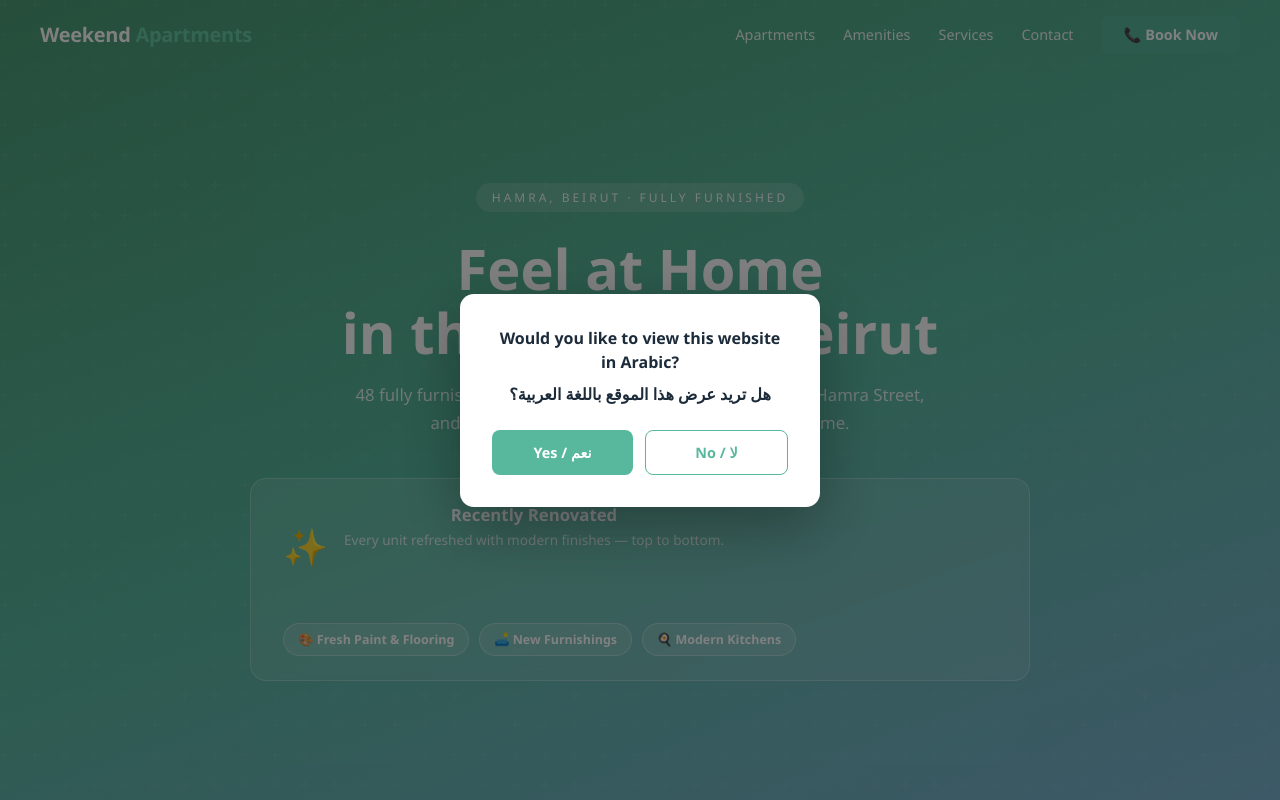
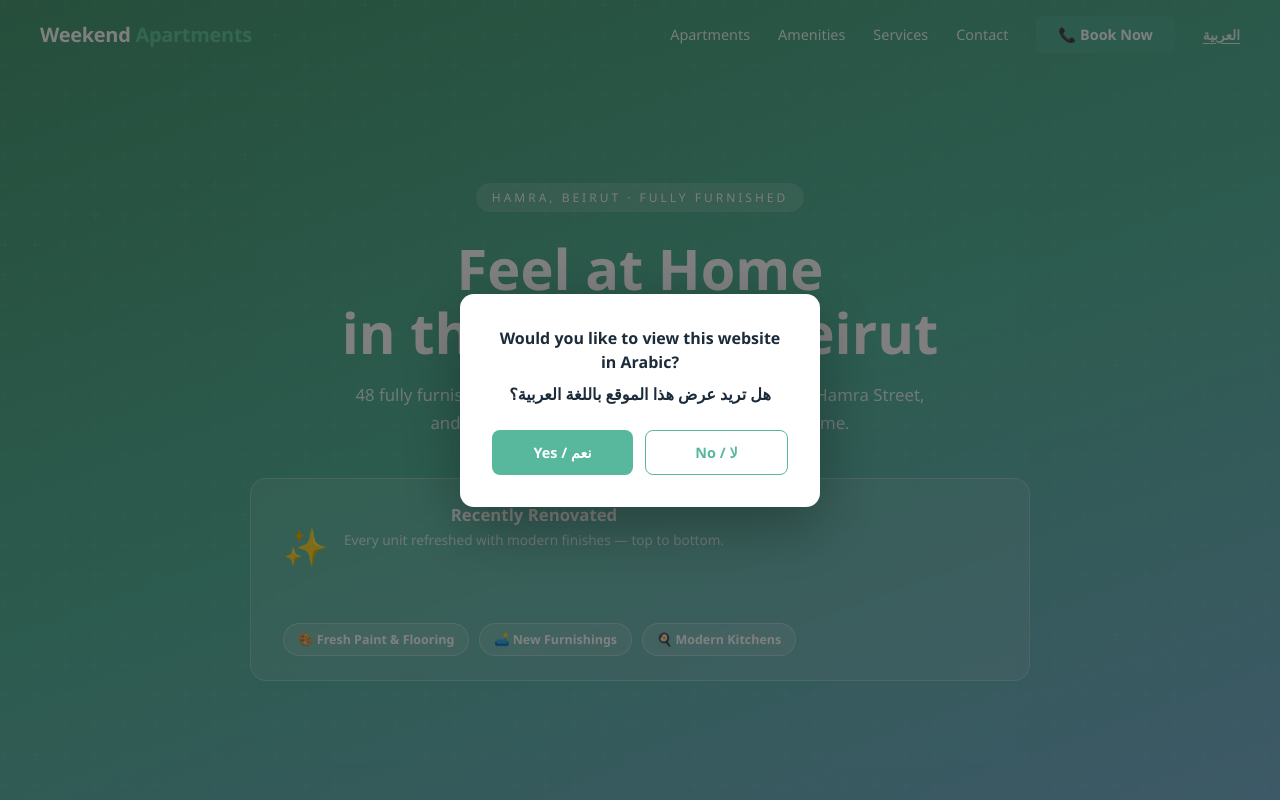
Before and after one commit to Nour452005/weekend-furnished-apartments, a plain HTML site: page index.html in a window 1280 px wide. Shown: the top 800 px of the page. Drawn offline with Linux system fonts and the light colour scheme.

Commit message:
Add language toggle to navbar

```diff
--- a/css/style.css
+++ b/css/style.css
@@ -872,6 +872,25 @@ footer span { color: var(--blue-light); }
 
 .footer-lang-link:hover { color: var(--blue-light); }
 
+.nav-lang-link {
+    color: rgba(255,255,255,0.85);
+    font-size: 0.85rem;
+    font-weight: 600;
+    cursor: pointer;
+    text-decoration: underline;
+    text-underline-offset: 3px;
+}
+
+.nav-lang-link:hover { color: var(--white); }
+nav.scrolled .nav-lang-link { color: var(--text-muted); }
+nav.scrolled .nav-lang-link:hover { color: var(--blue); }
+
+.nav-lang-link-mobile {
+    color: var(--white);
+    font-size: 1.1rem;
+    font-weight: 600;
+}
+
 /* ── LANGUAGE POPUP ── */
 .lang-popup-overlay {
     display: none;
--- a/index.html
+++ b/index.html
@@ -31,6 +31,7 @@
         <a href="#contact" data-i18n="nav.contact">Contact</a>
         <a href="https://wa.me/96103755409?text=Hi%2C%20I%20would%20like%20to%20book%20a%20furnished%20apartment."
            class="btn-nav" target="_blank" data-i18n="nav.bookNow">📞 Book Now</a>
+        <span class="nav-lang-link" onclick="toggleLanguage()" id="nav-lang-link">العربية</span>
     </div>
     <div class="hamburger" onclick="toggleMenu()" id="hamburger">
         <span></span><span></span><span></span>
@@ -46,6 +47,7 @@
     <a href="#contact" onclick="toggleMenu()" data-i18n="nav.contact">Contact</a>
     <a href="https://wa.me/96103755409?text=Hi%2C%20I%20would%20like%20to%20book%20a%20furnished%20apartment."
        target="_blank" style="color:#25D366" data-i18n="nav.bookWhatsapp">📞 Book on WhatsApp</a>
+    <span class="nav-lang-link nav-lang-link-mobile" onclick="toggleLanguage()" id="nav-lang-link-mobile">العربية</span>
 </div>
 
 <!-- HERO -->
--- a/js/main.js
+++ b/js/main.js
@@ -140,12 +140,9 @@ function applyTranslations() {
     document.documentElement.lang = currentLang;
     document.documentElement.dir = currentLang === 'ar' ? 'rtl' : 'ltr';
 
-    document.querySelectorAll('#lang-toggle, #lang-toggle-mobile').forEach(btn => {
-        btn.textContent = currentLang === 'ar' ? 'EN' : 'AR';
+    document.querySelectorAll('#nav-lang-link, #nav-lang-link-mobile, #footer-lang-link').forEach(el => {
+        el.textContent = currentLang === 'ar' ? 'English' : 'العربية';
     });
-
-    const footerLink = document.getElementById('footer-lang-link');
-    if (footerLink) footerLink.textContent = currentLang === 'ar' ? 'English' : 'العربية';
 
     // Re-render dynamic content in the new language
     if (typeof renderUnits === 'function') renderUnits(units);
```
